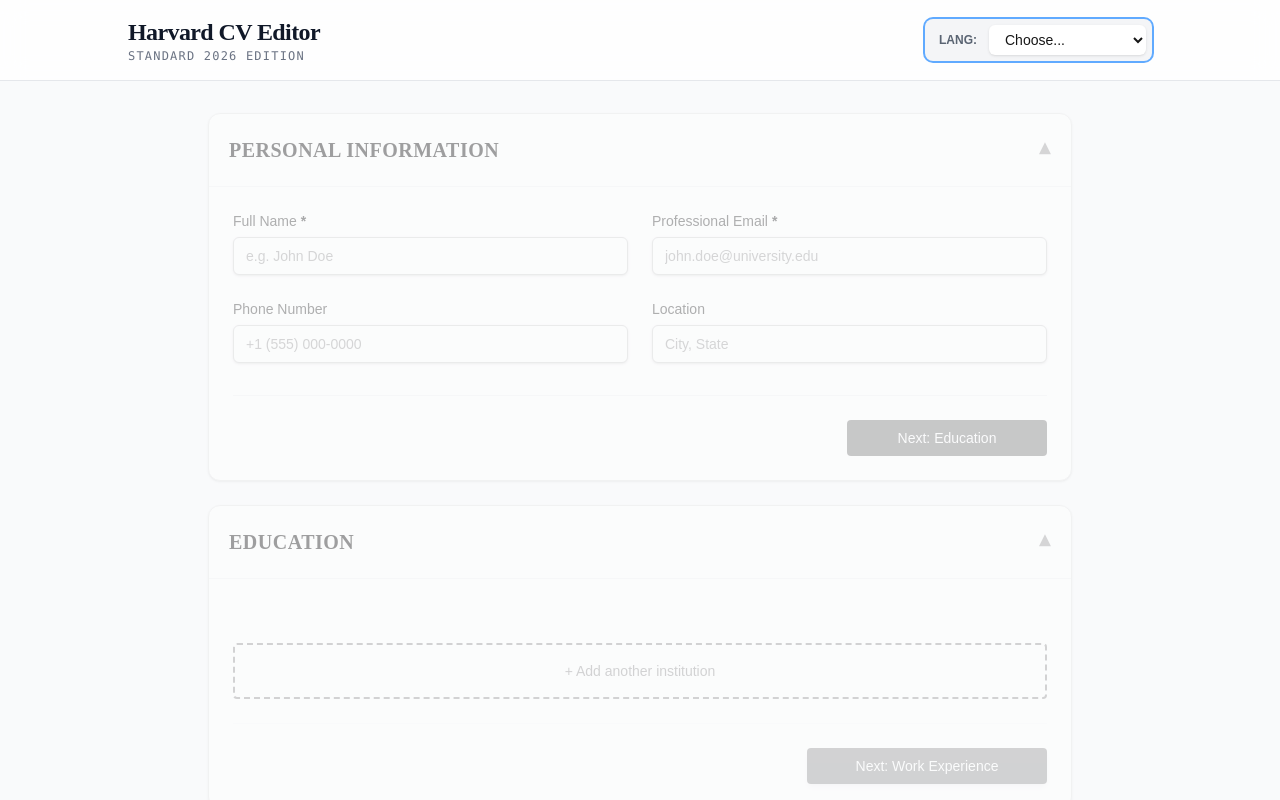
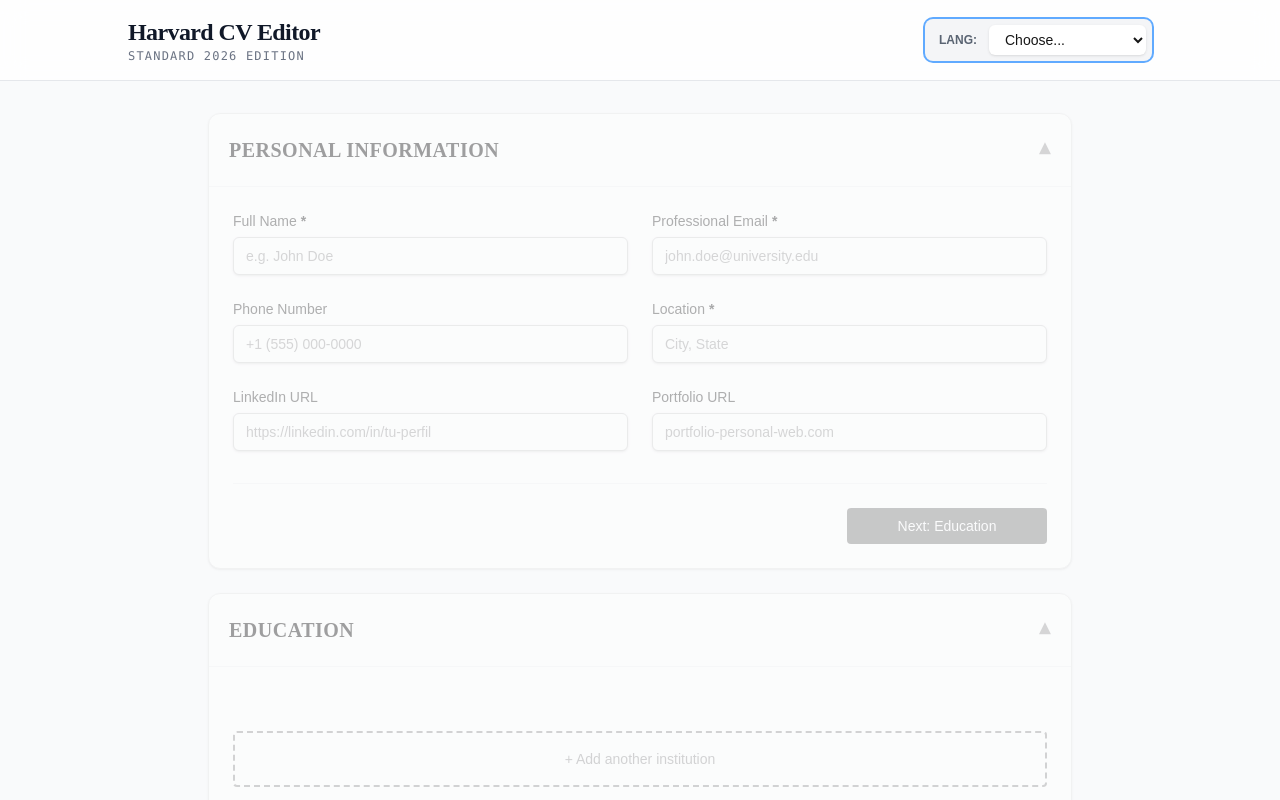
Before and after one commit to wasakabeofficial/creater_cv_format_harvard_ats, a React (Vite) app: page / in a window 1280 px wide. Shown: the top 800 px of the page. Built offline with nearby package versions, Linux system fonts and the light colour scheme.

Commit message:
Update File PersonalInfoForm

```diff
--- a/src/components/layout/Personal/PersonalInfoForm.tsx
+++ b/src/components/layout/Personal/PersonalInfoForm.tsx
@@ -16,8 +16,11 @@ export const PersonalInfoForm = ({
   onNextStepAction,
 }: PersonalInformationFormProperties) => {
   const translations = PERSONAL_INFORMATION_TRANSLATIONS[language];
+
   const isInformationComplete =
-    data.fullName.trim() !== "" && data.email.trim() !== "";
+    data.fullName.trim() !== "" &&
+    data.email.trim() !== "" &&
+    (data.location?.trim() ?? "") !== "";
 
   const handleInputChange = (event: React.ChangeEvent<HTMLInputElement>) => {
     const { name, value } = event.target;
@@ -69,6 +72,29 @@ export const PersonalInfoForm = ({
           onChange={handleInputChange}
           placeholder={translations.locationPlaceholder}
           validationType="alphanumeric"
+          required
+        />
+
+        <Input
+          id="personal-information-linkedin"
+          label="LinkedIn URL"
+          name="linkedinUrl"
+          type="url"
+          value={data.linkedinUrl ?? ""}
+          onChange={handleInputChange}
+          placeholder="https://linkedin.com/in/tu-perfil"
+          validationType="alphanumeric"
+        />
+
+        <Input
+          id="personal-information-portfolio"
+          label="Portfolio URL"
+          name="portfolioUrl"
+          type="url"
+          value={data.portfolioUrl ?? ""}
+          onChange={handleInputChange}
+          placeholder="portfolio-personal-web.com"
+          validationType="alphanumeric"
         />
       </div>
 
@@ -80,7 +106,11 @@ export const PersonalInfoForm = ({
           variant="primary"
           className={`
             min-w-50 transition-all duration-300
-            ${!isInformationComplete ? "grayscale opacity-50" : "hover:translate-x-1"}
+            ${
+              !isInformationComplete
+                ? "grayscale opacity-50 cursor-not-allowed"
+                : "hover:translate-x-1 shadow-md shadow-black/5"
+            }
           `}
         />
       </div>
```
